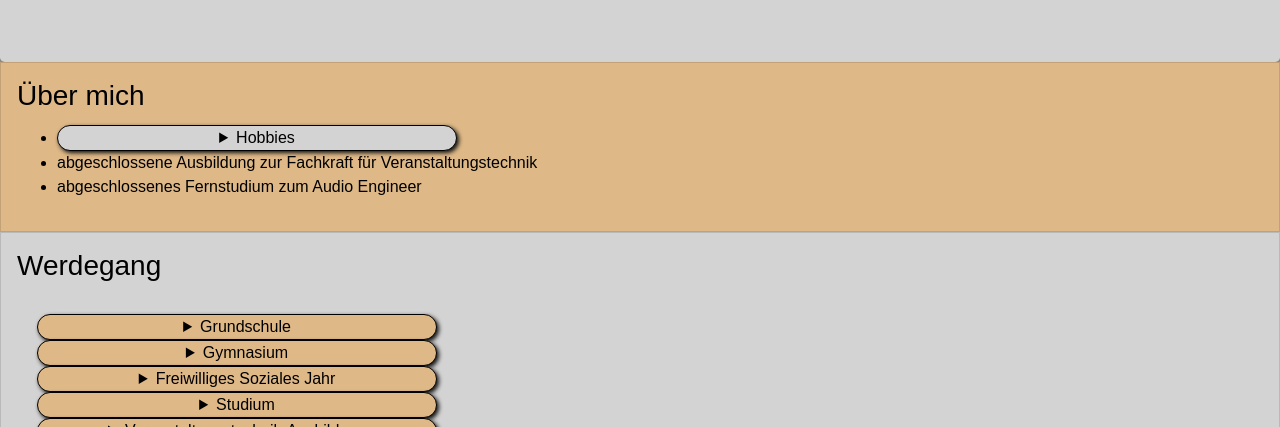
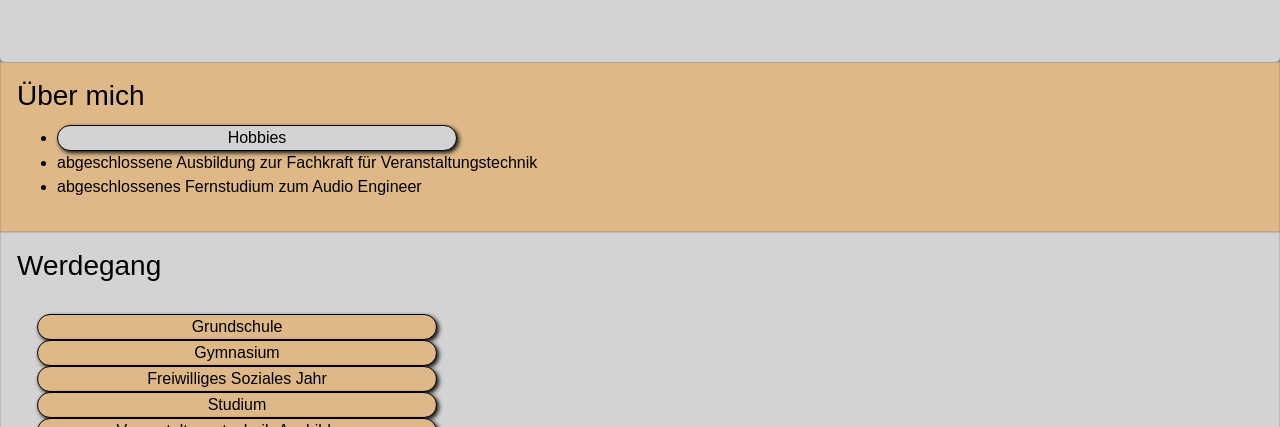
Before and after one commit to arassaria/portfolio, a website: page index.html in a window 1280 px wide. Shown: the part 373-800 px from the top of the page. Drawn offline with nearby package versions, Linux system fonts and the light colour scheme.

Commit message:
Remove details-marker

```diff
--- a/scss/custom.scss
+++ b/scss/custom.scss
@@ -97,6 +97,11 @@ details > summary {
   border-radius: 20px;
   box-shadow: 2px 2px 4px #111;
   text-align: center;
+  list-style: none;
+}
+
+details > summary::-webkit-details-marker {
+  display: none;
 }
 
 details > ul {
@@ -114,6 +119,7 @@ details > ul {
 
 .odd {
   background-color: lightgrey;
+  list-style: none;
 }
 
 .even {
```
Also changed, not shown: css/custom.css, 1 other file.
